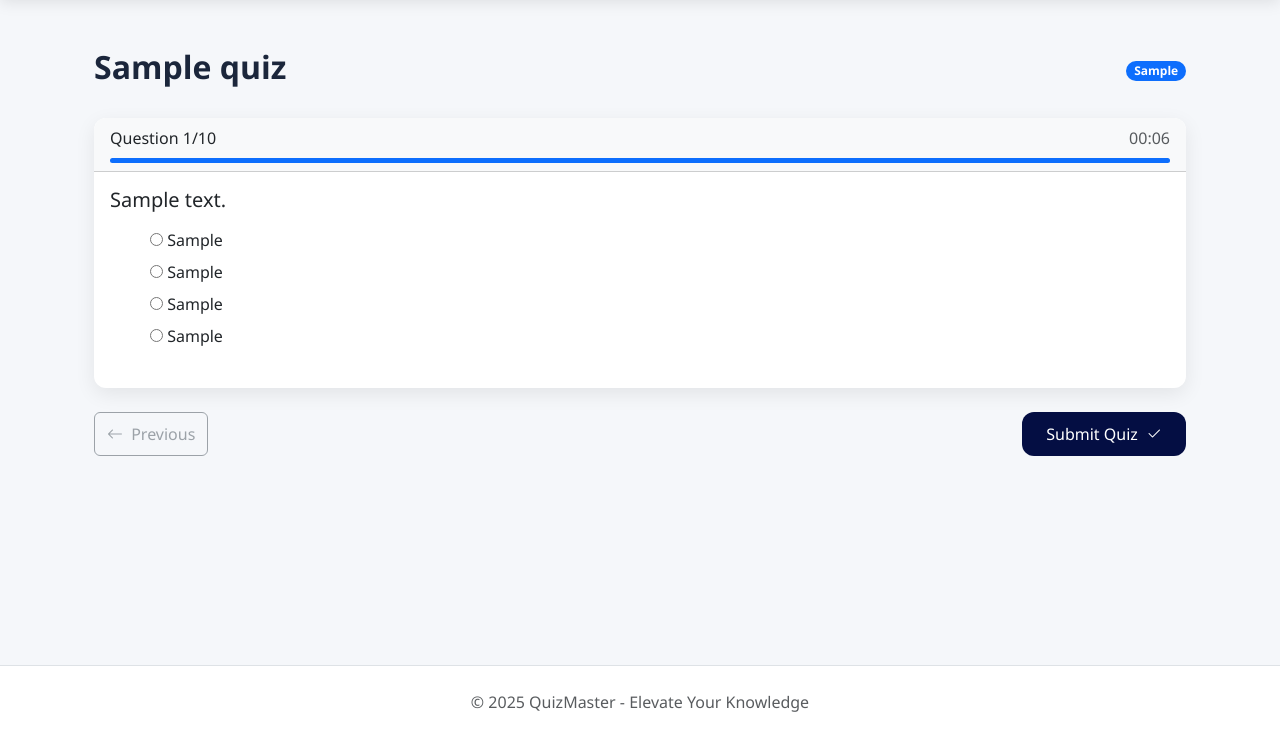
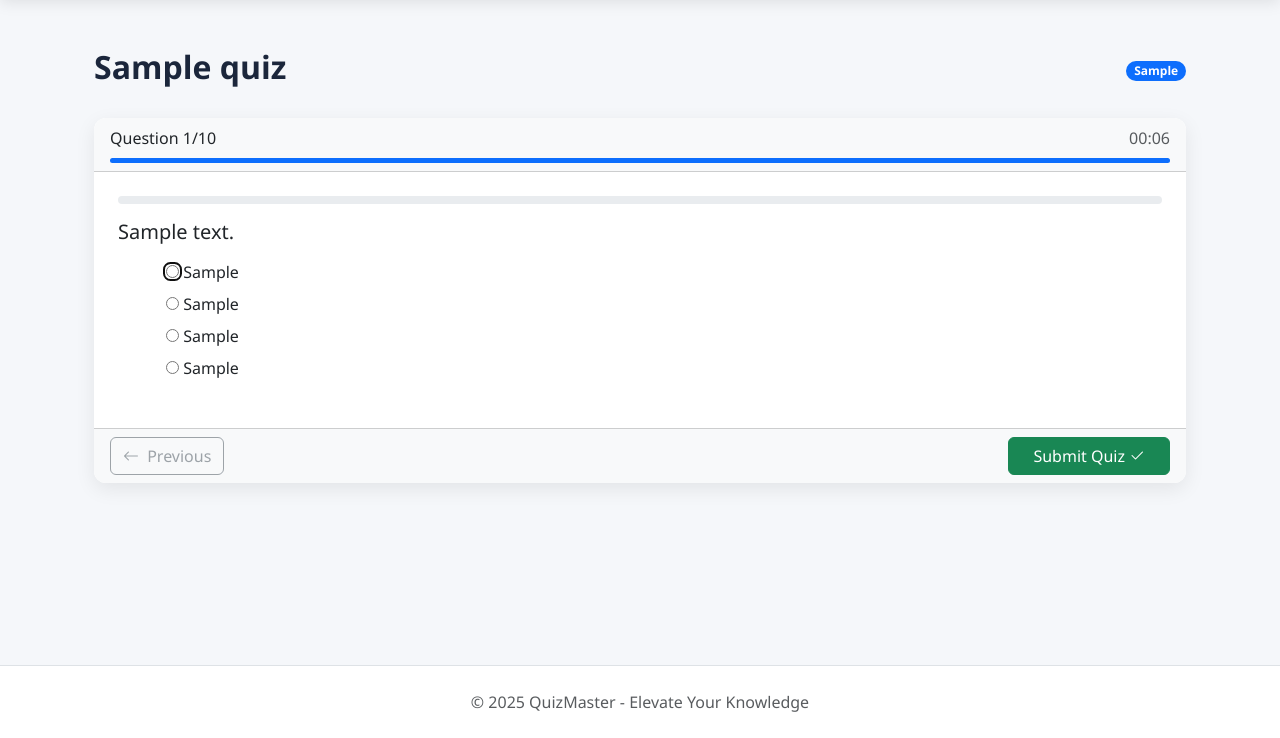
Before and after one commit to pallabiadhikari/Django, a Django app: page /quiz/1/ in a window 1280 px wide. Shown: the part 62-800 px from the top of the page. Run offline with Django 5.2, Linux system fonts and the light colour scheme; a user stored in the database is signed in; tables that the repository leaves empty hold one stand-in row (values such as "Sample post").

Commit message:
Completed

```diff
--- a/quiz/templates/quiz/take_quiz.html
+++ b/quiz/templates/quiz/take_quiz.html
@@ -9,7 +9,7 @@
     <span class="badge bg-primary rounded-pill">{{ quiz.category }}</span>
   </div>
 
-  <form method="post" id="quizForm">
+  <form method="post" id="quizForm" novalidate>
     {% csrf_token %}
 
         <div class="card mb-4">
@@ -23,35 +23,46 @@
         </div>
       </div>
 
-      <div class="card-body">
+
+      <div class="card-body p-4">
+        <div class="progress mb-3" style="height: 8px;">
+          <div class="progress-bar bg-success" id="progressBar" role="progressbar" style="width: 0%;" aria-valuenow="0" aria-valuemin="0" aria-valuemax="100"></div>
+        </div>
+
         {% for field in form %}
-        <div class="question-container mb-4" style="display: none;">
+        <div class="question-container mb-4" data-question-index="{{ forloop.counter0 }}" style="display: none;">
           <h5 class="mb-3">{{ field.label }}</h5>
-          <div class="ps-3">
+          <div class="ps-4">
             {% for choice in field %}
             <div class="form-check mb-2">
               {{ choice.tag }}
-              <label class="form-check-label" for="{{ choice.id_for_label }}">
+              <label class="form-check-label" for="{{ choice.id_for_label }}" style="cursor: pointer;">
                 {{ choice.choice_label }}
               </label>
             </div>
             {% endfor %}
           </div>
+          {% if field.errors %}
+            <div class="alert alert-danger mt-2 p-2" role="alert">
+              {{ field.errors|join:", " }}
+            </div>
+          {% endif %}
         </div>
         {% endfor %}
       </div>
-    </div>
 
-    <div class="d-flex justify-content-between">
+      <div class="card-footer bg-light d-flex justify-content-between">
         <button type="button" class="btn btn-outline-secondary" id="prevBtn" disabled>
           <i class="bi bi-arrow-left me-1"></i> Previous
         </button>
-      <button type="submit" class="btn btn-primary px-4" id="submitBtn" style="display: none;">
+        <div class="text-muted small" id="feedback" role="status"></div>
+        <button type="submit" class="btn btn-success px-4" id="submitBtn" style="display: none;">
           Submit Quiz <i class="bi bi-check2 ms-1"></i>
         </button>
-      <button type="button" class="btn btn-outline-primary" id="nextBtn">
+        <button type="button" class="btn btn-primary" id="nextBtn">
           Next <i class="bi bi-arrow-right ms-1"></i>
         </button>
+      </div>
     </div>
   </form>
 </div>
@@ -59,7 +70,6 @@
 {% block scripts %}
 <script>
 document.addEventListener('DOMContentLoaded', function() {
-    // Quiz navigation
   const questions = document.querySelectorAll('.question-container');
   const totalQuestions = questions.length;
   let currentQuestion = 0;
@@ -76,18 +86,25 @@
     }, 1000);
   }
 
-    // Show question function
+  // Show question function with accessibility
   function showQuestion(index) {
     questions.forEach((q, i) => {
       q.style.display = i === index ? 'block' : 'none';
     });
     document.getElementById('currentQuestion').textContent = index + 1;
     document.getElementById('progressBar').style.width = `${((index + 1) / totalQuestions) * 100}%`;
+    document.getElementById('progressBar').setAttribute('aria-valuenow', ((index + 1) / totalQuestions) * 100);
 
     // Button controls
     document.getElementById('prevBtn').disabled = index === 0;
     document.getElementById('nextBtn').style.display = index === totalQuestions - 1 ? 'none' : 'block';
-      document.getElementById('submitBtn').style.display = index === totalQuestions - 1 ? 'block' : 'none';
+    document.getElementById('submitBtn').style.display = index === totalQuestions - 1 ? 'inline-flex' : 'none';
+    document.getElementById('feedback').textContent = '';
+
+    // Focus on the first radio button
+    const currentQuestionElement = questions[index];
+    const firstInput = currentQuestionElement.querySelector('input[type="radio"]');
+    if (firstInput) firstInput.focus();
   }
 
   // Navigation controls
@@ -103,7 +120,7 @@
     const isChecked = Array.from(inputs).some(input => input.checked);
 
     if (!isChecked) {
-    alert("Please select an option before continuing.");
+      document.getElementById('feedback').textContent = 'Please select an answer before proceeding.';
       return;
     }
 
@@ -116,9 +133,27 @@
   showQuestion(0);
   startTimer();
 
-    // Clean up timer when form submits
-    document.getElementById('quizForm').addEventListener('submit', function() {
+  // Clean up timer on form submit
+  document.getElementById('quizForm').addEventListener('submit', function(event) {
+    const currentField = questions[currentQuestion];
+    const inputs = currentField.querySelectorAll('input[type="radio"]');
+    const isChecked = Array.from(inputs).some(input => input.checked);
+
+    if (!isChecked) {
+      event.preventDefault();
+      document.getElementById('feedback').textContent = 'Please select an answer before submitting.';
+    } else {
       clearInterval(timerInterval);
+    }
+  });
+
+  // Keyboard navigation
+  document.addEventListener('keydown', (event) => {
+    if (event.key === 'ArrowLeft' && !document.getElementById('prevBtn').disabled) {
+      document.getElementById('prevBtn').click();
+    } else if (event.key === 'ArrowRight' && document.getElementById('nextBtn').style.display !== 'none') {
+      document.getElementById('nextBtn').click();
+    }
   });
 });
 </script>
```
Lines whose indentation alone changed are shown as unchanged.
